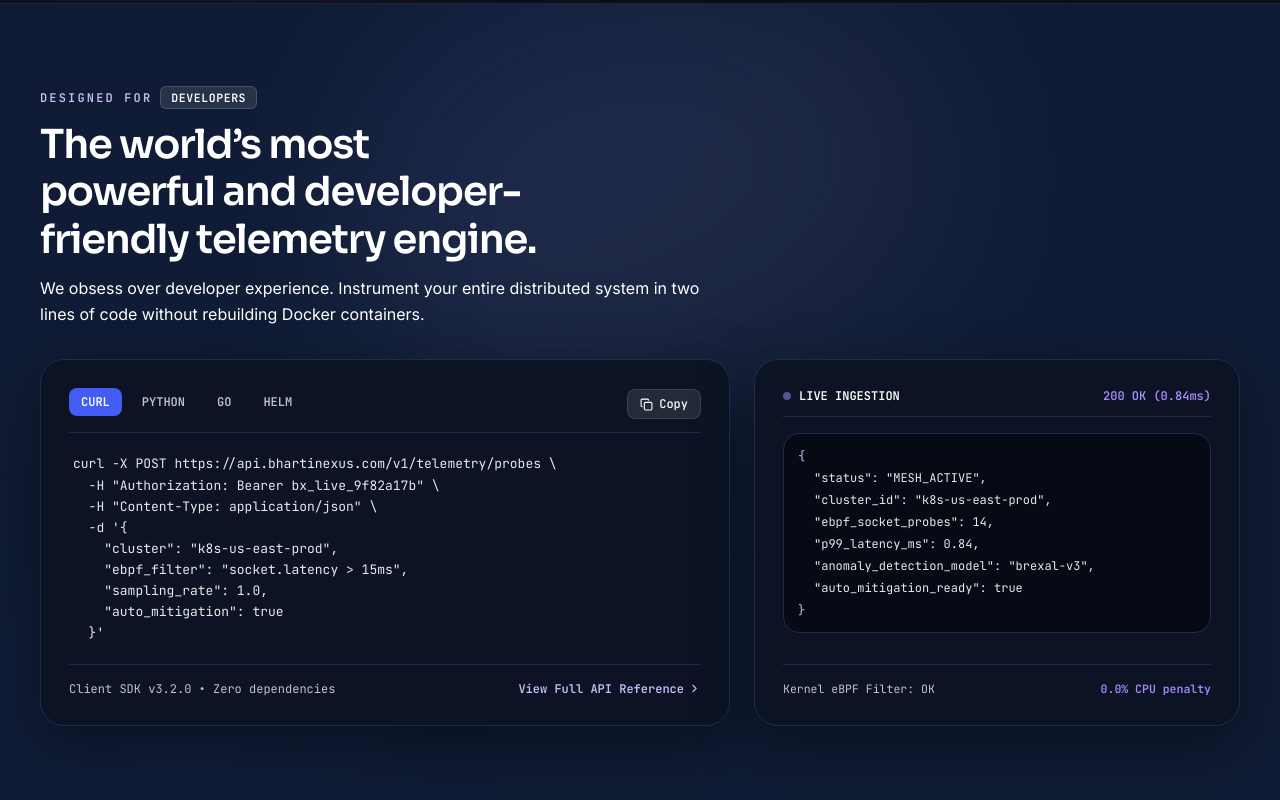
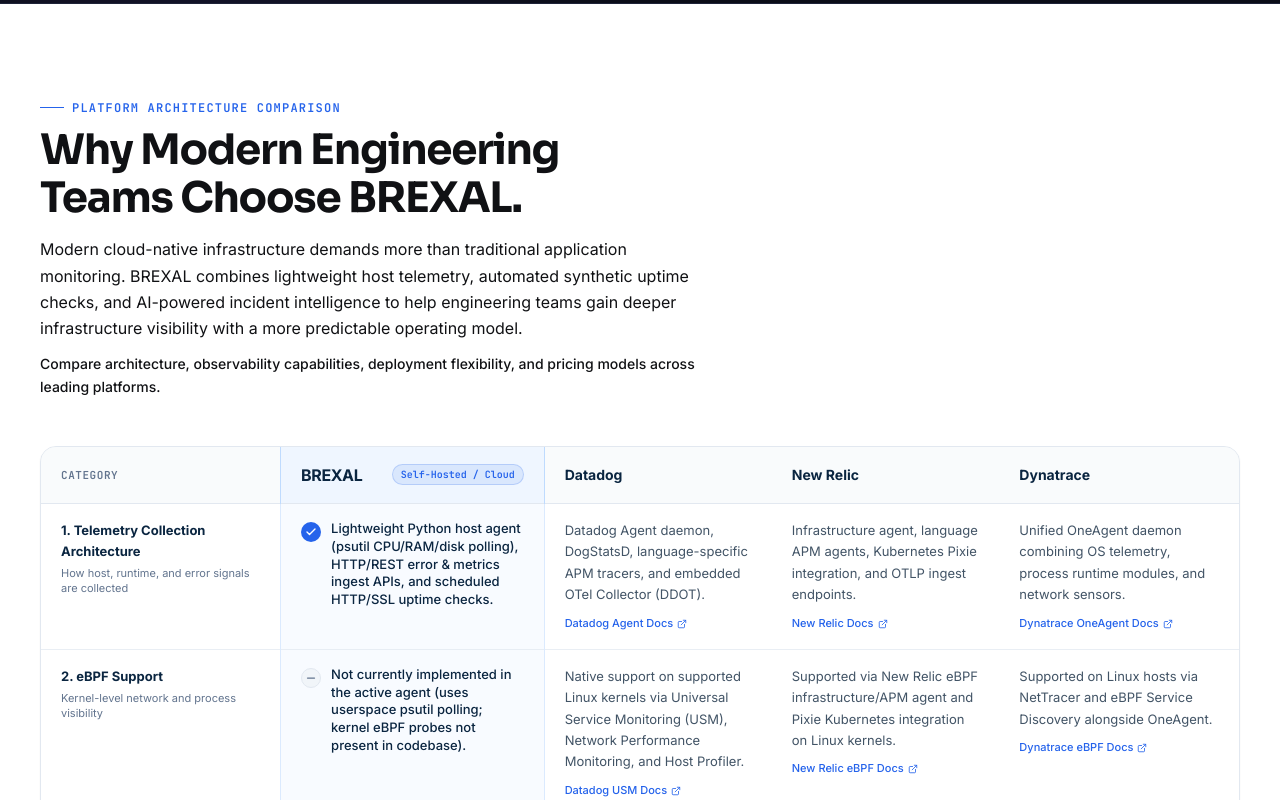
Before and after one commit to samarth3394/BhartiAppplus, a Next.js app in the folder frontend/: page / in a window 1280 px wide. Shown: the part 3500-4300 px from the top of the page. Built offline with nearby package versions, Linux system fonts and the light colour scheme.

Commit message:
feat: remove Developer Sandbox section from landing page

```diff
--- a/frontend/src/app/page.tsx
+++ b/frontend/src/app/page.tsx
@@ -161,7 +161,7 @@ function StripeNavbar() {
               onMouseEnter={() => setActiveDropdown("developers")}
               onMouseLeave={() => setActiveDropdown(null)}
             >
-              <Link href="#developer-sandbox">Developers</Link>
+              <Link href="/dashboard">Developers</Link>
               <ChevronDown size={13} className="opacity-60 group-hover:opacity-100 transition-opacity" />
             </div>
 
@@ -227,7 +227,7 @@ function StripeNavbar() {
               Solutions
             </Link>
             <Link
-              href="#developer-sandbox"
+              href="/dashboard"
               onClick={() => setMobileMenuOpen(false)}
               className="block px-3 py-2 rounded-xl text-sm font-semibold text-[#101114] hover:bg-[#F7F6F2] transition-colors"
             >
@@ -1485,174 +1485,7 @@ function StripeProductShowcaseSection() {
 }
 
 /* ═══════════════════════════════════════════════════════════════
-   5. ELITE DEVELOPER SECTION (MIDNIGHT NAVY IDE / PLAYGROUND)
-   ═══════════════════════════════════════════════════════════════ */
-function StripeDeveloperSandboxSection() {
-  const [activeLang, setActiveLang] = useState<"curl" | "python" | "go" | "helm">("curl");
-  const [copied, setCopied] = useState(false);
-
-  const codeSnippets = {
-    curl: `curl -X POST https://api.bhartinexus.com/v1/telemetry/probes \\
-  -H "Authorization: Bearer bx_live_9f82a17b" \\
-  -H "Content-Type: application/json" \\
-  -d '{
-    "cluster": "k8s-us-east-prod",
-    "ebpf_filter": "socket.latency > 15ms",
-    "sampling_rate": 1.0,
-    "auto_mitigation": true
-  }'`,
-    python: `from brexal import TelemetryEngine
-
-# Zero-overhead eBPF initialization
-client = TelemetryEngine(api_key="bx_live_9f82a17b")
-
-@client.watch_cluster("k8s-us-east-prod")
-def on_anomaly_detected(incident):
-    print(f"P0 Alert: {incident.root_cause_commit}")
-    incident.auto_mitigate(strategy="canary_rollback")`,
-    go: `package main
-
-import (
-	"context"
-	"github.com/bhartinexus/brexal-go"
-)
-
-func main() {
-	mesh := brexal.NewMeshClient("bx_live_9f82a17b")
-	mesh.AttachKernelProbe(context.Background(), &brexal.ProbeConfig{
-		Cluster: "k8s-us-east-prod",
-		Tracing: brexal.MicrosecondWaterfalls,
-	})
-}`,
-    helm: `helm repo add brexal https://charts.bhartinexus.com
-helm install brexal-agent brexal/ebpf-mesh \\
-  --set apiKey="bx_live_9f82a17b" \\
-  --set clusterName="k8s-us-east-prod" \\
-  --set autoDiscovery=true`
-  };
-
-  const handleCopy = () => {
-    navigator.clipboard.writeText(codeSnippets[activeLang]);
-    setCopied(true);
-    setTimeout(() => setCopied(false), 2000);
-  };
-
-  return (
-    <section id="developer-sandbox" className="relative py-12 sm:py-16 md:py-20 px-4 sm:px-10 bg-[#101C35] text-white overflow-hidden">
-      {/* Background Subtle Gradient & Mesh Glow */}
-      <div className="absolute top-0 right-1/4 w-[600px] h-[400px] bg-gradient-to-br from-[#425CF5]/15 via-[#C7BDF7]/10 to-transparent rounded-full blur-[100px] pointer-events-none" />
-      <div className="absolute bottom-0 left-10 w-[500px] h-[350px] bg-gradient-to-tr from-[#425CF5]/10 via-transparent to-transparent rounded-full blur-[90px] pointer-events-none" />
-
-      <div className="max-w-[1320px] mx-auto text-left relative z-10">
-
-        {/* Section Header */}
-        <div className="max-w-2xl mb-6 sm:mb-8 text-left">
-          <div className="inline-flex items-center gap-2 mb-3">
-            <span className="font-mono text-[11px] sm:text-[12px] font-semibold uppercase tracking-[0.18em] text-[#C7BDF7]">
-              Designed for
-            </span>
-            <span className="font-mono text-[10.5px] sm:text-[11.5px] font-semibold uppercase tracking-wider text-white px-2.5 py-0.5 rounded-md bg-white/10 border border-white/15">
-              Developers
-            </span>
-          </div>
-
-          <h2 className="font-display text-2xl sm:text-4xl md:text-[40px] font-semibold tracking-[-0.03em] text-white leading-[1.18] mb-3">
-            The world’s most powerful and developer-friendly telemetry engine.
-          </h2>
-
-          <p className="text-sm sm:text-base text-[#BFC3CC] font-normal leading-relaxed">
-            We obsess over developer experience. Instrument your entire distributed system in two lines of code without rebuilding Docker containers.
-          </p>
-        </div>
-
-        {/* Split Sandbox Editor */}
-        <div className="grid grid-cols-1 lg:grid-cols-12 gap-5 sm:gap-6 items-stretch">
-
-          {/* Left: Code Snippet Panel */}
-          <div className="lg:col-span-7 bg-[#0B1324] rounded-2xl sm:rounded-3xl border border-[#1E2D4A] p-4 sm:p-6 md:p-7 flex flex-col justify-between shadow-[0_20px_60px_rgba(0,0,0,0.4)] overflow-hidden">
-            <div>
-              {/* Language Switcher Tabs */}
-              <div className="flex items-center justify-between pb-2.5 sm:pb-3 border-b border-[#1E2D4A] mb-3 sm:mb-4 font-mono text-xs gap-2">
-                <div className="flex items-center gap-1.5 sm:gap-2 overflow-x-auto pb-1 max-w-full">
-                  {(["curl", "python", "go", "helm"] as const).map((lang) => (
-                    <button
-                      key={lang}
-                      onClick={() => setActiveLang(lang)}
-                      className={`px-3 py-1.5 rounded-lg font-semibold transition-all uppercase text-[11px] sm:text-xs shrink-0 cursor-pointer ${
-                        activeLang === lang
-                          ? "bg-[#425CF5] text-white shadow-xs"
-                          : "text-[#BFC3CC] hover:text-white hover:bg-white/5"
-                      }`}
-                    >
-                      {lang}
-                    </button>
-                  ))}
-                </div>
-
-                <button
-                  onClick={handleCopy}
-                  className="flex items-center gap-1 sm:gap-1.5 px-2.5 sm:px-3 py-1.5 rounded-lg bg-white/10 hover:bg-white/20 text-white font-medium transition-colors text-[11px] sm:text-xs shrink-0 border border-white/10 cursor-pointer"
-                >
-                  {copied ? <CheckCheck size={13} className="text-[#A78BFA]" /> : <Copy size={13} />}
-                  <span>{copied ? "Copied" : "Copy"}</span>
-                </button>
-              </div>
-
-              {/* Code Pre Block */}
-              <pre className="font-mono text-xs sm:text-[13px] leading-relaxed text-white/90 overflow-x-auto whitespace-pre p-1">
-                <code>{codeSnippets[activeLang]}</code>
-              </pre>
-            </div>
-
-            <div className="pt-3 sm:pt-4 border-t border-[#1E2D4A] mt-3 sm:mt-4 flex flex-col sm:flex-row sm:items-center justify-between text-xs font-mono text-[#BFC3CC] gap-2">
-              <span>Client SDK v3.2.0 • Zero dependencies</span>
-              <Link href="/dashboard" className="text-[#C7BDF7] hover:text-white font-semibold flex items-center gap-1 transition-colors">
-                <span>View Full API Reference</span>
-                <ChevronRight size={13} />
-              </Link>
-            </div>
-          </div>
-
-          {/* Right: Simulated Real-Time Response Payload */}
-          <div className="lg:col-span-5 bg-[#0B1324] rounded-2xl sm:rounded-3xl border border-[#1E2D4A] p-4 sm:p-6 md:p-7 flex flex-col justify-between shadow-[0_20px_60px_rgba(0,0,0,0.4)] font-mono text-xs overflow-hidden">
-            <div>
-              <div className="flex items-center justify-between pb-2.5 sm:pb-3 border-b border-[#1E2D4A] mb-3 sm:mb-4 text-[#BFC3CC]">
-                <div className="flex items-center gap-2">
-                  <span className="w-2 h-2 rounded-full bg-[#A78BFA] animate-pulse" />
-                  <span className="font-semibold text-white uppercase text-[11px] sm:text-xs">Live Ingestion</span>
-                </div>
-                <span className="text-[#A78BFA] font-semibold text-[11px] sm:text-xs">200 OK (0.84ms)</span>
-              </div>
-
-              <div className="p-3 sm:p-3.5 rounded-xl sm:rounded-2xl bg-[#060A14] border border-[#1E2D4A] text-[11px] sm:text-[12px] text-white/90 space-y-1.5 overflow-x-auto">
-                <div className="text-[#C7BDF7]">&#123;</div>
-                <div className="pl-3 sm:pl-4 text-white/90">&quot;status&quot;: &quot;MESH_ACTIVE&quot;,</div>
-                <div className="pl-3 sm:pl-4 text-white/90">&quot;cluster_id&quot;: &quot;k8s-us-east-prod&quot;,</div>
-                <div className="pl-3 sm:pl-4 text-white/90">&quot;ebpf_socket_probes&quot;: 14,</div>
-                <div className="pl-3 sm:pl-4 text-white/90">&quot;p99_latency_ms&quot;: 0.84,</div>
-                <div className="pl-3 sm:pl-4 text-white/90">&quot;anomaly_detection_model&quot;: &quot;brexal-v3&quot;,</div>
-                <div className="pl-3 sm:pl-4 text-white/90">&quot;auto_mitigation_ready&quot;: true</div>
-                <div className="text-[#C7BDF7]">&#125;</div>
-              </div>
-            </div>
-
-            <div className="pt-3 sm:pt-4 border-t border-[#1E2D4A] mt-3 sm:mt-4">
-              <div className="flex items-center justify-between text-[#BFC3CC] text-[10.5px] sm:text-[11.5px]">
-                <span>Kernel eBPF Filter: OK</span>
-                <span className="text-[#A78BFA] font-semibold">0.0% CPU penalty</span>
-              </div>
-            </div>
-          </div>
-
-        </div>
-
-      </div>
-    </section>
-  );
-}
-
-/* ═══════════════════════════════════════════════════════════════
-   6. ELITE GLOBAL SCALE & RELIABILITY NUMBERS
+   5. ELITE GLOBAL SCALE & RELIABILITY NUMBERS
    ═══════════════════════════════════════════════════════════════ */
 function StripeGlobalScaleSection() {
   const stats = [
@@ -1878,7 +1711,7 @@ function StripeFooter() {
             </span>
             <Link href="#architecture" className="text-[#5B5F6B] font-medium hover:text-[#7C3AED] transition-colors">eBPF Telemetry</Link>
             <Link href="#interactive-simulator" className="text-[#5B5F6B] font-medium hover:text-[#7C3AED] transition-colors">AI Incident Engine</Link>
-            <Link href="#developer-sandbox" className="text-[#5B5F6B] font-medium hover:text-[#7C3AED] transition-colors">Distributed Tracing</Link>
+            <Link href="/dashboard" className="text-[#5B5F6B] font-medium hover:text-[#7C3AED] transition-colors">Distributed Tracing</Link>
             <Link href="#pricing" className="text-[#5B5F6B] font-medium hover:text-[#7C3AED] transition-colors">Pricing</Link>
           </div>
 
@@ -1898,8 +1731,8 @@ function StripeFooter() {
             <span className="font-mono text-[11px] sm:text-[11.5px] font-bold text-[#101114] uppercase tracking-wider mb-1 sm:mb-2">
               Developers
             </span>
-            <Link href="#developer-sandbox" className="text-[#5B5F6B] font-medium hover:text-[#7C3AED] transition-colors">Documentation</Link>
-            <Link href="#developer-sandbox" className="text-[#5B5F6B] font-medium hover:text-[#7C3AED] transition-colors">API Reference</Link>
+            <Link href="/dashboard" className="text-[#5B5F6B] font-medium hover:text-[#7C3AED] transition-colors">Documentation</Link>
+            <Link href="/dashboard" className="text-[#5B5F6B] font-medium hover:text-[#7C3AED] transition-colors">API Reference</Link>
             <Link href="/roadmap" className="text-[#5B5F6B] font-medium hover:text-[#7C3AED] transition-colors">Product Roadmap</Link>
             <Link href="/logs" className="text-[#5B5F6B] font-medium hover:text-[#7C3AED] transition-colors">Audit & System Logs</Link>
           </div>
@@ -1935,7 +1768,6 @@ export default function LandingPage() {
         <PlatformOverviewSection />
         <StripeArchitectureFlowSection />
         <StripeProductShowcaseSection />
-        <StripeDeveloperSandboxSection />
         <BrexalComparisonSection />
         {/* BrexalTrustSecuritySection removed */}
         <StripeGlobalScaleSection />
```
